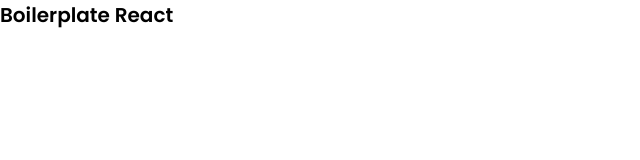
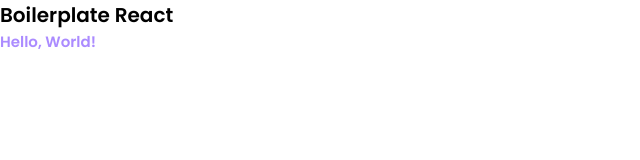
Before and after one commit to dezzasalmeida/boilerplate-react, a React app: page / in a window 1280 px wide. Shown: the top 160 px of the page, without its empty margins (0-640 px from the left). Built offline with nearby package versions, Linux system fonts and the light colour scheme; the HTML template or start-up script is replaced by a standard one.

Commit message:
feat: add a heading component

```diff
--- a/src/App.jsx
+++ b/src/App.jsx
@@ -1,5 +1,6 @@
 import React from 'react';
 import Main from './components/Main';
+import Heading from './components/Heading';
 import { ThemeProvider } from 'styled-components';
 import { GlobalStyles } from './styles/global';
 import theme from './styles/theme';
@@ -8,6 +9,7 @@ const App = () => {
   return (
     <ThemeProvider theme={theme}>
       <Main />
+      <Heading />
       <GlobalStyles />
     </ThemeProvider>
   );
--- /dev/null
+++ b/src/components/Heading/index.tsx
@@ -0,0 +1,6 @@
+import React from 'react';
+import * as S from './styled';
+
+const Heading = () => <S.Wrapper>Hello, World!</S.Wrapper>;
+
+export default Heading;
--- /dev/null
+++ b/src/components/Heading/styled.ts
@@ -0,0 +1,7 @@
+import styled, { css } from 'styled-components';
+
+export const Wrapper = styled.h2`
+  ${({ theme }) => css`
+    color: ${theme.colors.purpleLight};
+  `}
+`;
```
Also changed, not shown: src/components/Heading/stories.tsx (added, +10 -0 lines).
